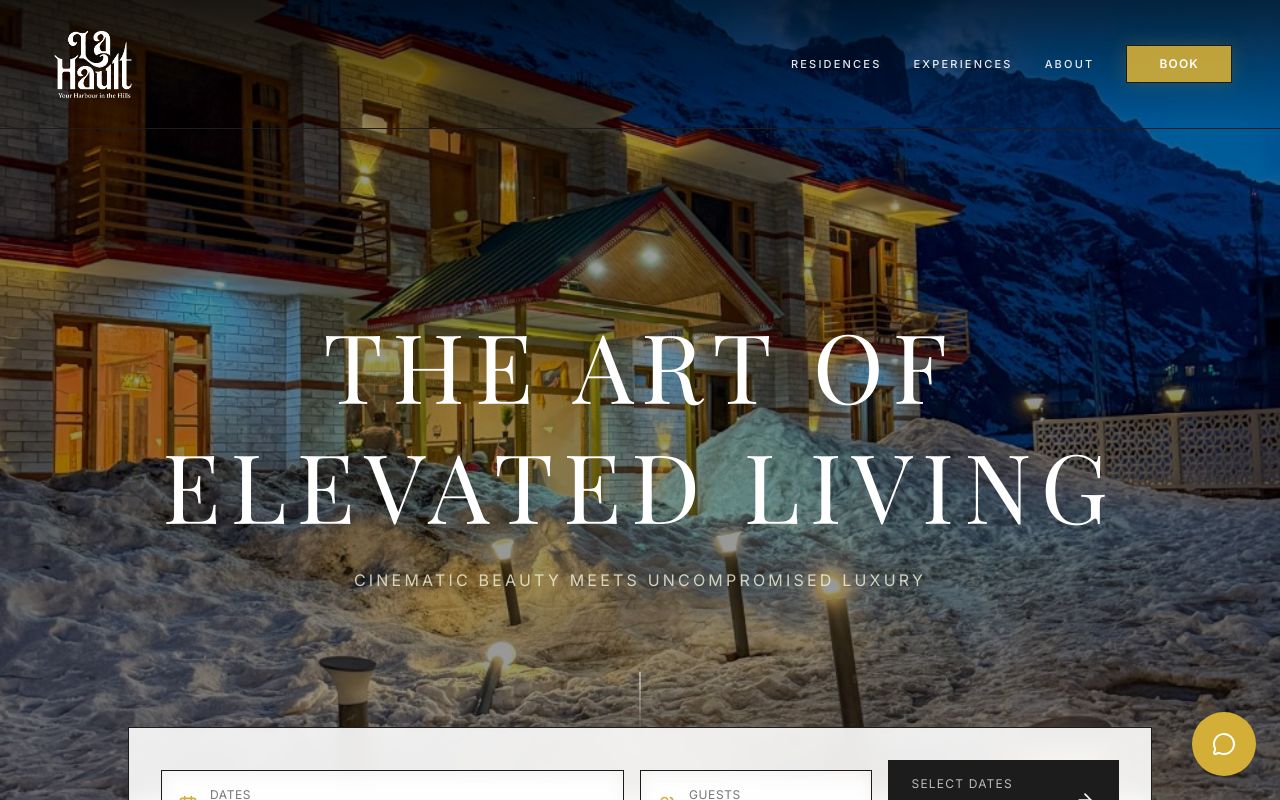
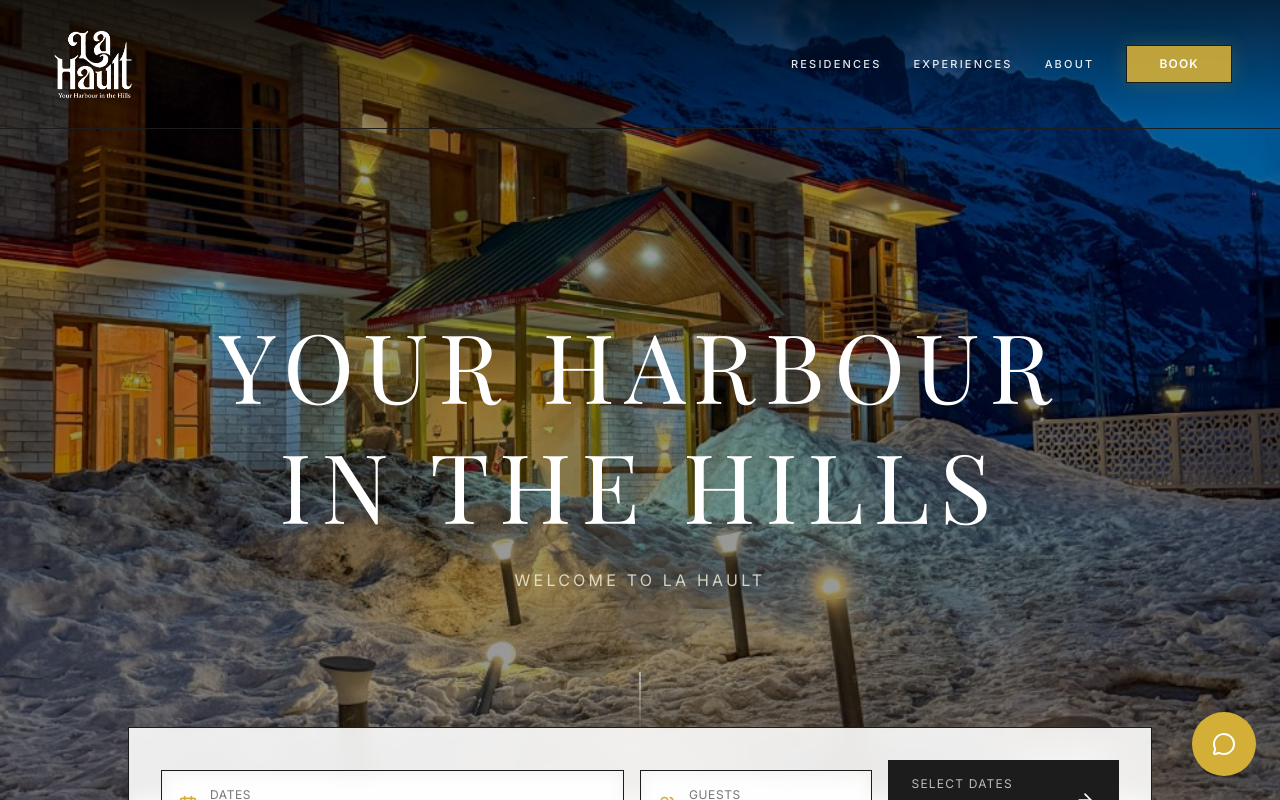
Before and after one commit to iampratik16/LaHaultLLP, a Next.js app: page / in a window 1280 px wide. Shown: the top 800 px of the page. Built offline with nearby package versions, Linux system fonts and the light colour scheme; a web font is replaced by a local one.

Commit message:
content: update hero section typography

```diff
--- a/components/sections/Hero.tsx
+++ b/components/sections/Hero.tsx
@@ -44,7 +44,7 @@
                     transition={{ duration: 1, ease: [0.22, 1, 0.36, 1] }}
                 >
                     <h1 className="text-white font-serif text-5xl md:text-7xl lg:text-8xl tracking-widest max-w-5xl leading-tight">
-                        THE ART OF <br className="hidden md:block" /> ELEVATED LIVING
+                        YOUR HARBOUR <br className="hidden md:block" /> IN THE HILLS
                     </h1>
                 </motion.div>
 
@@ -54,7 +54,7 @@
                     transition={{ duration: 1, delay: 0.5, ease: "easeOut" }}
                     className="text-beige/80 mt-6 text-sm md:text-base tracking-[0.2em] uppercase max-w-xl"
                 >
-                    Cinematic beauty meets uncompromised luxury
+                    Welcome to La Hault
                 </motion.p>
             </motion.div>
 
```
